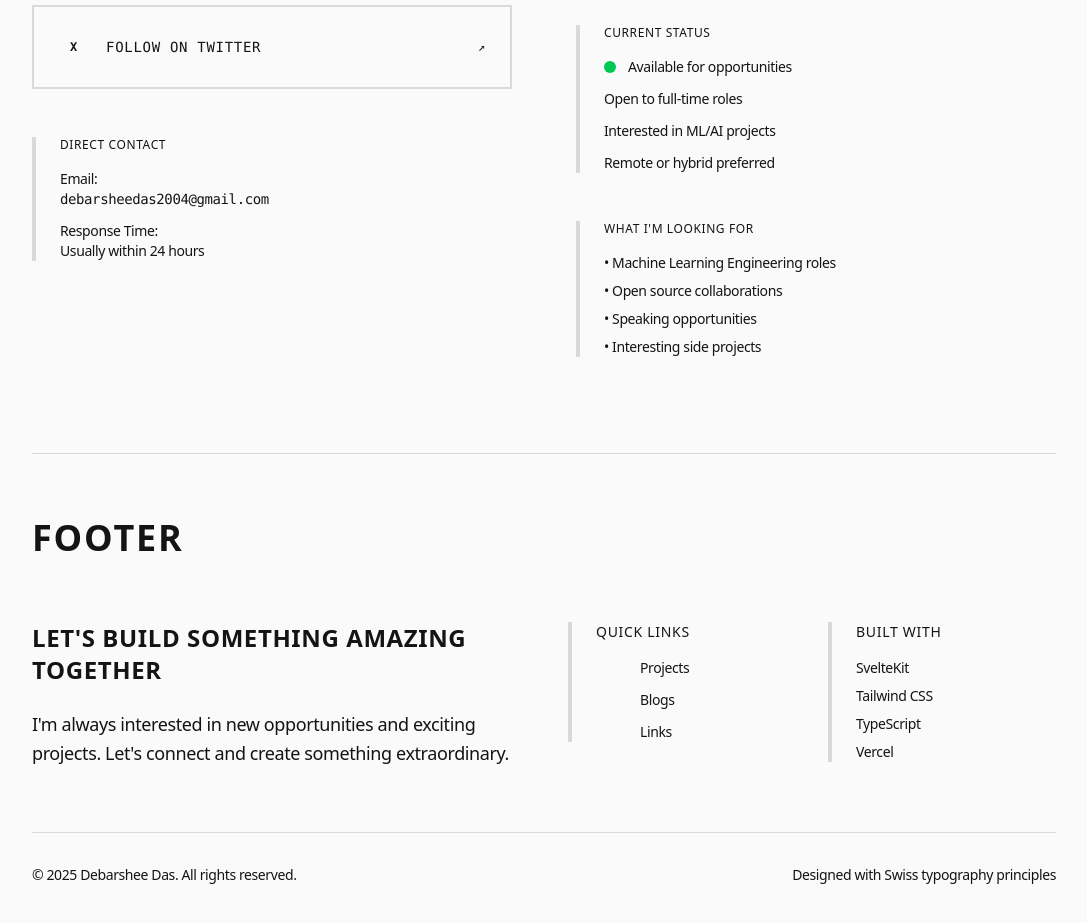
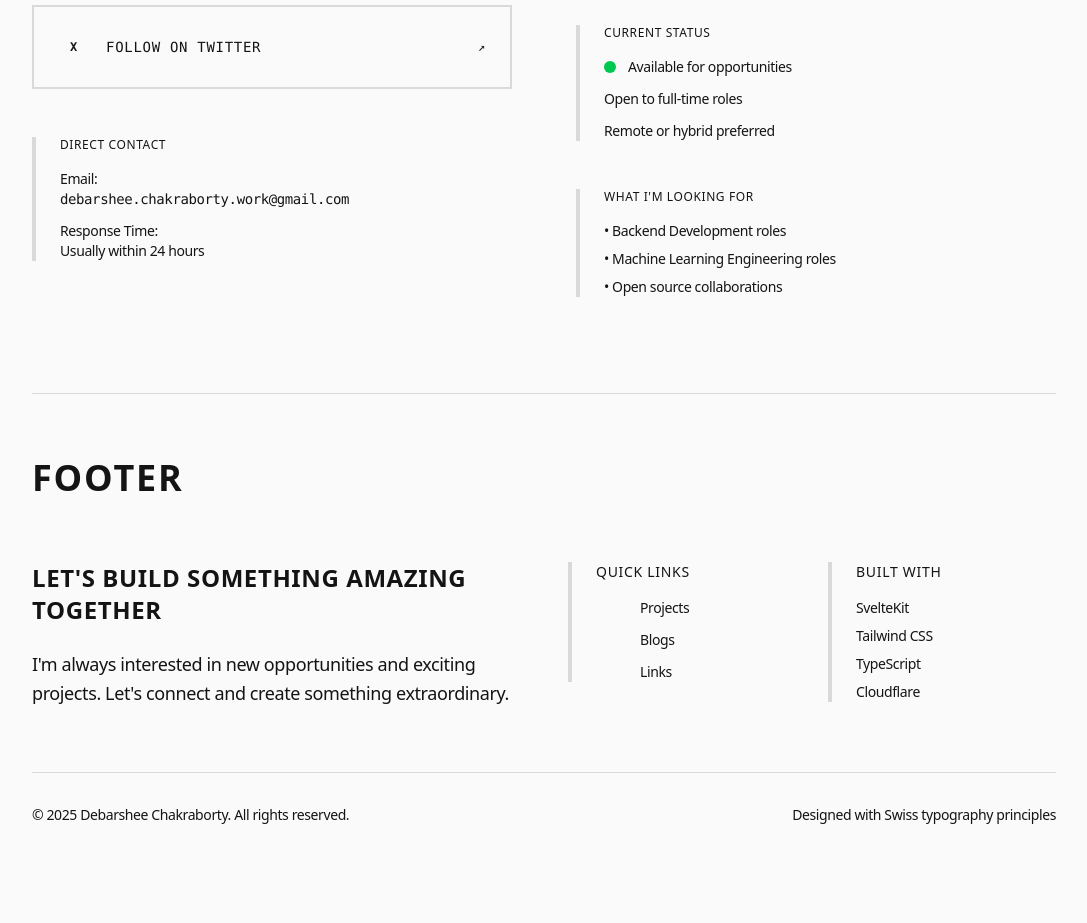
Before and after one commit to dinocodesx/svportfolio, a SvelteKit app: page / in a window 1280 px wide. Shown: the part 4940-5863 px from the top of the page, without its empty margins (96-1183 px from the left). After the commit the page ends 5829 px from the top, so only its background shows below. Built offline with nearby package versions, Linux system fonts and the light colour scheme.

Commit message:
Updated header styles

```diff
--- a/src/components/About.svelte
+++ b/src/components/About.svelte
@@ -11,7 +11,7 @@
 <section id="about" class="relative">
 	<!-- Section Number -->
 	<div
-		class={`absolute top-0 -left-16 ${mounted ? 'opacity-100' : 'opacity-0'}`}
+		class={`absolute -top-2.5 -left-34 ${mounted ? 'opacity-100' : 'opacity-0'}`}
 		style="animation-delay: 0.2s;"
 	>
 		<div class="text-muted-foreground/20 text-8xl font-black select-none">01</div>
--- a/src/components/Contact.svelte
+++ b/src/components/Contact.svelte
@@ -11,7 +11,7 @@
 <section id="contact" class="relative">
 	<!-- Section Number -->
 	<div
-		class={`absolute top-0 -left-16 ${mounted ? 'opacity-100' : 'opacity-0'}`}
+		class={`absolute -top-2.5 -left-34 ${mounted ? 'opacity-100' : 'opacity-0'}`}
 		style="animation-delay: 1.5s;"
 	>
 		<div class="text-muted-foreground/20 text-8xl font-black select-none">04</div>
@@ -45,7 +45,7 @@
 					<div class="space-y-4">
 						<!-- Email CTA -->
 						<a
-							href="mailto:debarsheedas2004@gmail.com"
+							href="mailto:debarshee.chakraborty.work2004@gmail.com"
 							class="group border-foreground bg-background hover:bg-foreground hover:text-background flex w-full items-center justify-between border-2 p-6 font-mono text-sm tracking-wider uppercase transition-colors duration-200"
 						>
 							<div class="flex items-center space-x-4">
@@ -63,7 +63,7 @@
 
 						<!-- Twitter CTA -->
 						<a
-							href="https://twitter.com/debarshee2004"
+							href="https://x.com/dinocodes69"
 							target="_blank"
 							rel="noopener noreferrer"
 							class="group border-foreground bg-background hover:bg-foreground hover:text-background flex w-full items-center justify-between border-2 p-6 font-mono text-sm tracking-wider uppercase transition-colors duration-200"
@@ -93,7 +93,7 @@
 							<div class="text-sm">
 								<span class="text-muted-foreground">Email:</span>
 								<br />
-								<span class="font-mono">debarsheedas2004@gmail.com</span>
+								<span class="font-mono">debarshee.chakraborty.work@gmail.com</span>
 							</div>
 							<div class="text-sm">
 								<span class="text-muted-foreground">Response Time:</span>
@@ -155,7 +155,6 @@
 								<span class="text-sm font-medium">Available for opportunities</span>
 							</div>
 							<div class="text-muted-foreground text-sm">Open to full-time roles</div>
-							<div class="text-muted-foreground text-sm">Interested in ML/AI projects</div>
 							<div class="text-muted-foreground text-sm">Remote or hybrid preferred</div>
 						</div>
 					</div>
@@ -168,10 +167,9 @@
 							What I'm Looking For
 						</h3>
 						<div class="space-y-2 text-sm">
+							<div>• Backend Development roles</div>
 							<div>• Machine Learning Engineering roles</div>
 							<div>• Open source collaborations</div>
-							<div>• Speaking opportunities</div>
-							<div>• Interesting side projects</div>
 						</div>
 					</div>
 				</div>
--- a/src/components/Experience.svelte
+++ b/src/components/Experience.svelte
@@ -13,7 +13,7 @@
 <section id="work" class="relative">
 	<!-- Section Number -->
 	<div
-		class={`absolute top-0 -left-16 ${mounted ? 'opacity-100' : 'opacity-0'}`}
+		class={`absolute -top-2.5 -left-34 ${mounted ? 'opacity-100' : 'opacity-0'}`}
 		style="animation-delay: 0.4s;"
 	>
 		<div class="text-muted-foreground/20 text-8xl font-black select-none">02</div>
--- a/src/components/Footer.svelte
+++ b/src/components/Footer.svelte
@@ -82,7 +82,7 @@
 								<div>SvelteKit</div>
 								<div>Tailwind CSS</div>
 								<div>TypeScript</div>
-								<div>Vercel</div>
+								<div>Cloudflare</div>
 							</div>
 						</div>
 					</div>
@@ -97,7 +97,7 @@
 		>
 			<div class="flex flex-col space-y-4 md:flex-row md:justify-between md:space-y-0">
 				<div class="text-muted-foreground text-sm font-light">
-					© {currentYear} Debarshee Das. All rights reserved.
+					© {currentYear} Debarshee Chakraborty. All rights reserved.
 				</div>
 				<div class="text-muted-foreground text-sm font-light">
 					Designed with Swiss typography principles
--- a/src/components/Projects.svelte
+++ b/src/components/Projects.svelte
@@ -13,7 +13,7 @@
 <section id="projects" class="relative">
 	<!-- Section Number -->
 	<div
-		class={`absolute top-0 -left-16 ${mounted ? 'opacity-100' : 'opacity-0'}`}
+		class={`absolute -top-2.5 -left-34 ${mounted ? 'opacity-100' : 'opacity-0'}`}
 		style="animation-delay: 1.0s;"
 	>
 		<div class="text-muted-foreground/20 text-8xl font-black select-none">03</div>
--- a/src/components/Skills.svelte
+++ b/src/components/Skills.svelte
@@ -21,7 +21,7 @@
 <section id="skills" class="relative">
 	<!-- Section Number -->
 	<div
-		class={`absolute top-0 -left-8 ${mounted ? 'opacity-100' : 'opacity-0'}`}
+		class={`absolute top-0 -left-10 ${mounted ? 'opacity-100' : 'opacity-0'}`}
 		style="animation-delay: 0.8s;"
 	>
 		<div class="text-muted-foreground/30 rotate-90 text-4xl font-black select-none">05</div>
--- a/src/components/Volunteering.svelte
+++ b/src/components/Volunteering.svelte
@@ -13,7 +13,7 @@
 <section id="volunteering" class="relative">
 	<!-- Section Number -->
 	<div
-		class={`absolute top-0 -left-8 ${mounted ? 'opacity-100' : 'opacity-0'}`}
+		class={`absolute top-0 -left-10 ${mounted ? 'opacity-100' : 'opacity-0'}`}
 		style="animation-delay: 1.2s;"
 	>
 		<div class="text-muted-foreground/30 rotate-90 text-4xl font-black select-none">06</div>
```
